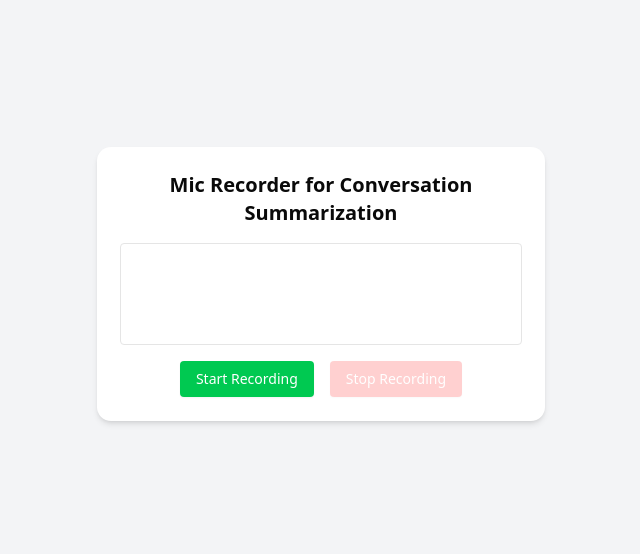
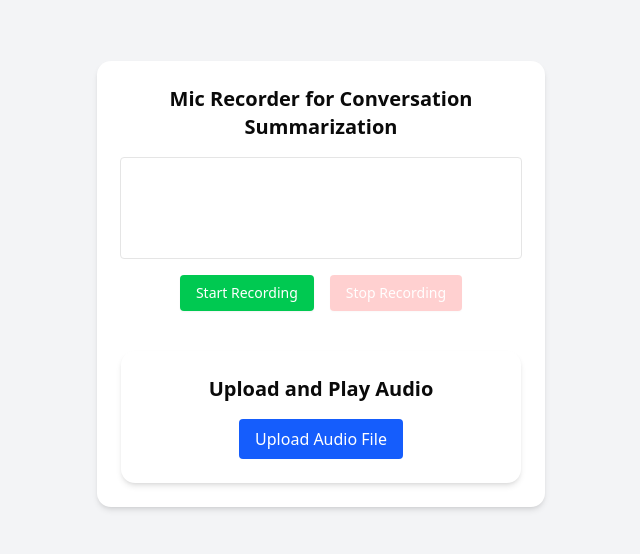
Before and after one commit to maxklema/MIE_Diarization, a React (Vite) app in the folder diarization-ui/: page / in a window 1280 px wide. Shown: the part 148-702 px from the top of the page, without its empty margins (319-959 px from the left). Built offline with nearby package versions, Linux system fonts and the light colour scheme.

Commit message:
Adding changes for the audio uploader to upload the audio and listen to it.

```diff
--- /dev/null
+++ b/diarization-ui/src/components/ui/AudioUploader.jsx
@@ -0,0 +1,50 @@
+// src/components/ui/AudioUploader.jsx
+
+import { useState, useRef } from "react";
+
+const AudioUploader = () => {
+  const [audioURL, setAudioURL] = useState(null);
+  const fileInputRef = useRef(null);
+
+  const handleFileChange = (event) => {
+    const file = event.target.files[0];
+    if (file && file.type.startsWith("audio/")) {
+      const url = URL.createObjectURL(file);
+      setAudioURL(url);
+    } else {
+      alert("Please upload a valid audio file.");
+    }
+  };
+
+  const handleButtonClick = () => {
+    fileInputRef.current.click();
+  };
+
+  return (
+    <div className="flex flex-col items-center gap-4 p-6 bg-white shadow-md rounded-xl w-full max-w-md mx-auto mt-6">
+      <h2 className="text-xl font-bold">Upload and Play Audio</h2>
+      <button
+        onClick={handleButtonClick}
+        className="bg-blue-600 text-white px-4 py-2 rounded hover:bg-blue-700"
+      >
+        Upload Audio File
+      </button>
+      <input
+        type="file"
+        accept="audio/*"
+        ref={fileInputRef}
+        onChange={handleFileChange}
+        className="hidden"
+      />
+      {audioURL && (
+        <audio
+          controls
+          src={audioURL}
+          className="mt-4 w-full rounded-md"
+        />
+      )}
+    </div>
+  );
+};
+
+export default AudioUploader;
--- a/diarization-ui/src/components/ui/MicRecorder.jsx
+++ b/diarization-ui/src/components/ui/MicRecorder.jsx
@@ -1,5 +1,6 @@
 import { useState, useRef, useEffect } from "react";
 import { Button } from "./button";
+import AudioUploader from "./AudioUploader";
 
 const MicRecorderComponent = () => {
   const [isRecording, setIsRecording] = useState(false);
@@ -147,6 +148,7 @@ const MicRecorderComponent = () => {
           }}
         />
       )}
+            <AudioUploader />
     </div>
   );
 };
```
